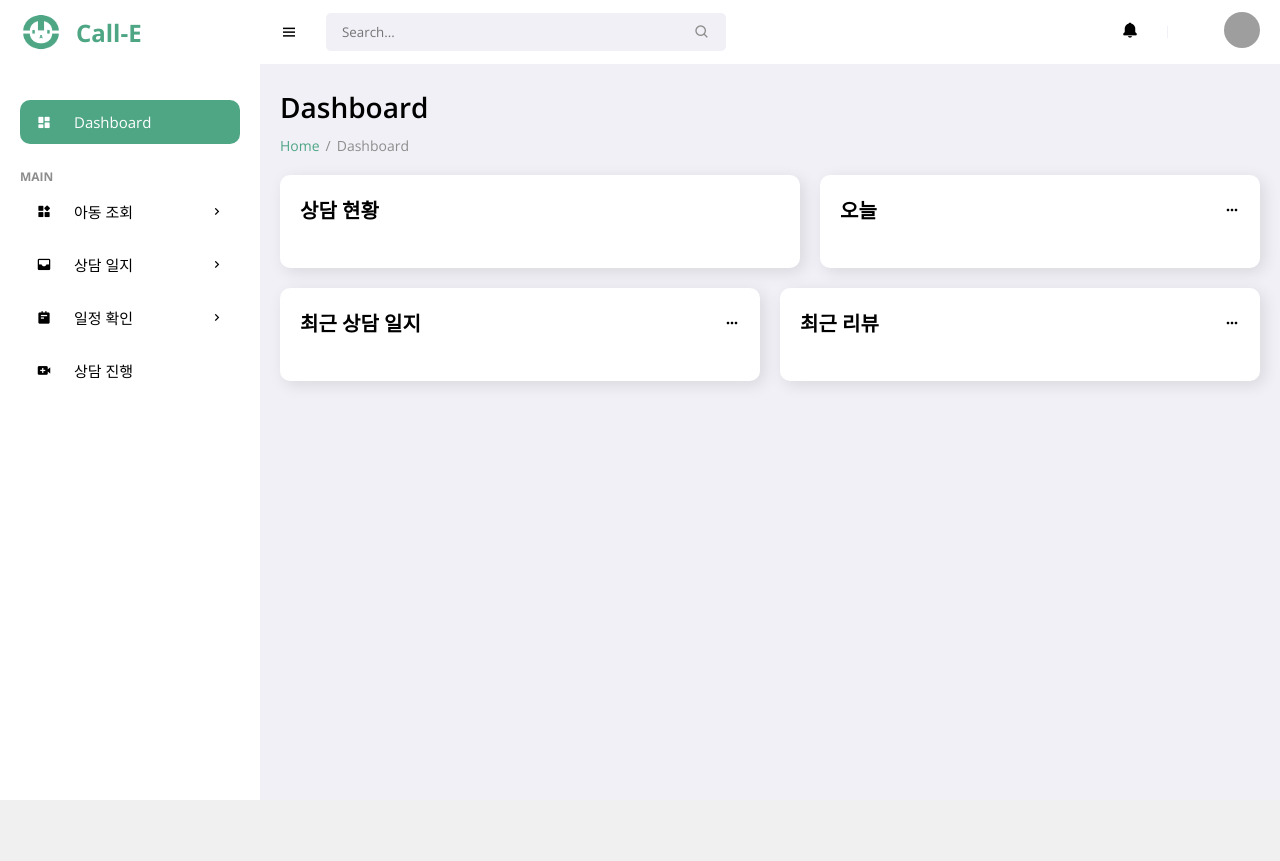
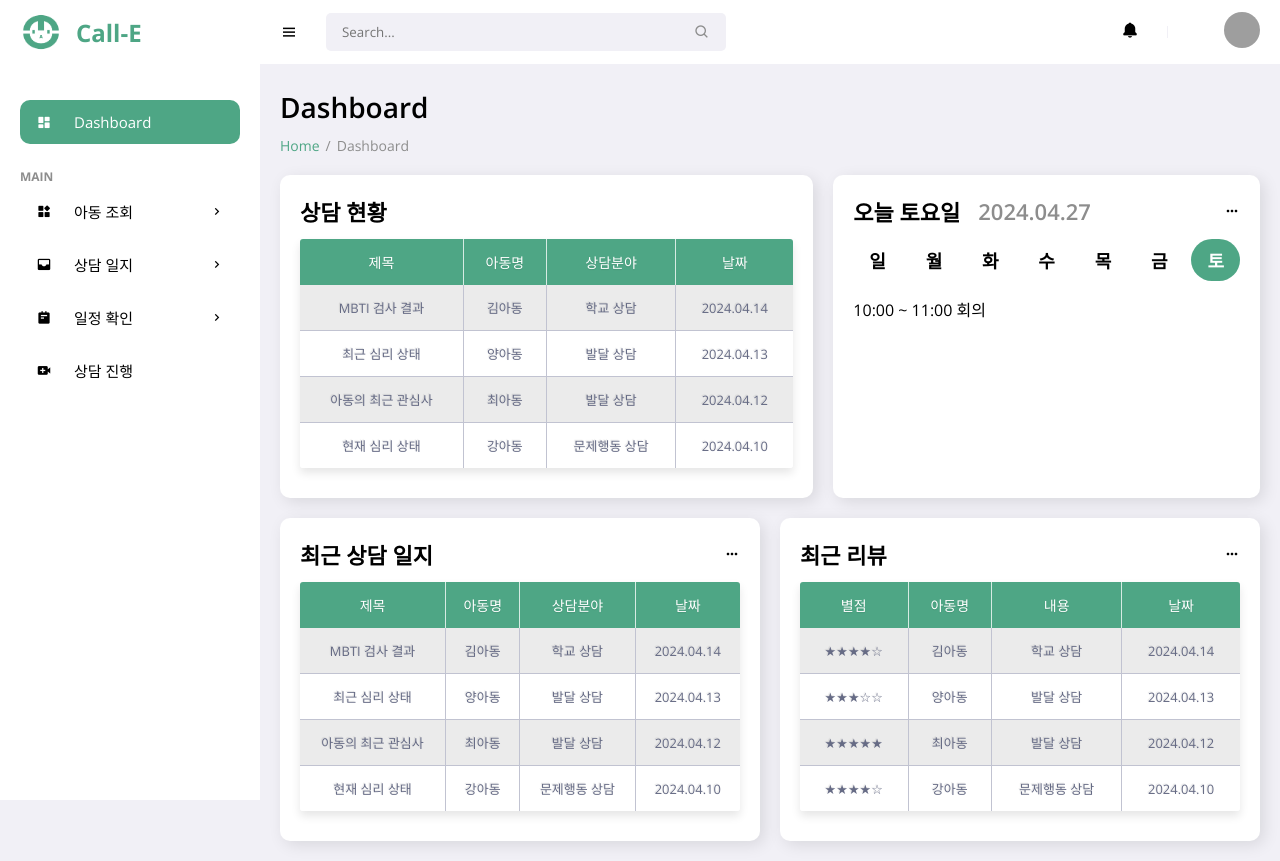
Before and after one commit to leetoryy/Capstone_Call-E, a Python web app: template templates/counselor/counselor_home.html in a window 1280 px wide. Before the commit the page ends 800 px from the top, so only its background shows below. Run offline with Jinja, Linux system fonts and the light colour scheme; the template is opened without the code that fills it, so the values that code supplies are empty; grey boxes are pictures that could not be loaded.

Commit message:
[Feat] 상담사 대시보드 일정 달력 날짜 기능 추가

```diff
--- a/static/css/counselor/counselor_home.css
+++ b/static/css/counselor/counselor_home.css
@@ -427,7 +373,7 @@ main .data .content-data3 {
   box-shadow: 4px 4px 16px rgba(0, 0, 0, 0.1);
 }
 main .data .content-data2 {
-  flex-grow: 3;
+  flex-grow: 5;
   flex-basis: 400px;
   padding: 20px;
   background: var(--light);
@@ -446,20 +392,20 @@ main .content-data2 .head {
   display: flex;
   justify-content: space-between;
   align-items: center;
-  margin-bottom: 24px;
+  margin-bottom: 12px;
 }
 main .content-data .head {
   display: flex;
   justify-content: space-between;
   align-items: center;
-  margin-bottom: 24px;
+  margin-bottom: 12px;
 }
 main .content-data2 .head h3 {
-  font-size: 20px;
+  font-size: 22px;
   font-weight: 600;
 }
 main .content-data .head h3 {
-  font-size: 20px;
+  font-size: 22px;
   font-weight: 600;
 }
 main .content-data .head .menu {
@@ -501,6 +447,57 @@ main .content-data .head .menu-link a:hover {
   background: var(--grey);
 }
 
+/* 오늘 일정 달력 */
+
+.date-head {
+  display: flex;
+  align-items: center;
+  justify-content: space-between;
+}
+
+.date-full {
+  margin-left: 18px;
+  color: var(--dark-grey);
+}
+
+.week-days {
+  display: flex;
+  justify-content: space-between;
+  margin-bottom: 16px;
+}
+
+.week-days button {
+  background: none;
+  border: none;
+  font-weight: bold;
+  padding: 8px 16px; /* 버튼 내부 여백 */
+  cursor: pointer;
+  font-size: 18px;
+}
+
+.week-days button.active {
+  background-color: var(--primary-color);
+  color: white;
+  border-radius: 50px; /* 버튼 모서리 둥글게 */
+}
+
+.schedule-item {
+  display: flex;
+  align-items: center;
+  justify-content: space-between;
+  margin-bottom: 8px;
+}
+
+.schedule-item .time {
+  font-weight: bold;
+  margin-right: 16px;
+}
+
+.schedule-item .activity {
+  border-radius: 5px;
+  padding: 4px 8px;
+}
+
 main form {
   margin-top: 6px;
 }
@@ -540,7 +537,7 @@ main .btn-send:hover {
   background: white;
   border-radius: 3px;
   border-collapse: collapse;
-  height: 320px;
+  width: 100%;
   margin-top: 10px;
   margin-bottom: 10px;
   padding: 5px;
--- /dev/null
+++ b/static/javascript/counselor/counselor_home.js
@@ -0,0 +1,138 @@
+// SIDEBAR DROPDOWN
+const allDropdown = document.querySelectorAll("#sidebar .side-dropdown");
+const sidebar = document.getElementById("sidebar");
+
+allDropdown.forEach((item) => {
+  const a = item.parentElement.querySelector("a:first-child");
+  a.addEventListener("click", function (e) {
+    e.preventDefault();
+
+    if (!this.classList.contains("active")) {
+      allDropdown.forEach((i) => {
+        const aLink = i.parentElement.querySelector("a:first-child");
+
+        aLink.classList.remove("active");
+        i.classList.remove("show");
+      });
+    }
+
+    this.classList.toggle("active");
+    item.classList.toggle("show");
+  });
+});
+
+// SIDEBAR COLLAPSE
+const toggleSidebar = document.querySelector("nav .toggle-sidebar");
+const allSideDivider = document.querySelectorAll("#sidebar .divider");
+
+if (sidebar.classList.contains("hide")) {
+  allSideDivider.forEach((item) => {
+    item.textContent = "-";
+  });
+  allDropdown.forEach((item) => {
+    const a = item.parentElement.querySelector("a:first-child");
+    a.classList.remove("active");
+    item.classList.remove("show");
+  });
+} else {
+  allSideDivider.forEach((item) => {
+    item.textContent = item.dataset.text;
+  });
+}
+
+toggleSidebar.addEventListener("click", function () {
+  sidebar.classList.toggle("hide");
+
+  if (sidebar.classList.contains("hide")) {
+    allSideDivider.forEach((item) => {
+      item.textContent = "-";
+    });
+
+    allDropdown.forEach((item) => {
+      const a = item.parentElement.querySelector("a:first-child");
+      a.classList.remove("active");
+      item.classList.remove("show");
+    });
+  } else {
+    allSideDivider.forEach((item) => {
+      item.textContent = item.dataset.text;
+    });
+  }
+});
+
+sidebar.addEventListener("mouseleave", function () {
+  if (this.classList.contains("hide")) {
+    allDropdown.forEach((item) => {
+      const a = item.parentElement.querySelector("a:first-child");
+      a.classList.remove("active");
+      item.classList.remove("show");
+    });
+    allSideDivider.forEach((item) => {
+      item.textContent = "-";
+    });
+  }
+});
+
+sidebar.addEventListener("mouseenter", function () {
+  if (this.classList.contains("hide")) {
+    allDropdown.forEach((item) => {
+      const a = item.parentElement.querySelector("a:first-child");
+      a.classList.remove("active");
+      item.classList.remove("show");
+    });
+    allSideDivider.forEach((item) => {
+      item.textContent = item.dataset.text;
+    });
+  }
+});
+
+// PROFILE DROPDOWN
+const profile = document.querySelector("nav .profile");
+const imgProfile = profile.querySelector("img");
+const dropdownProfile = profile.querySelector(".profile-link");
+
+imgProfile.addEventListener("click", function () {
+  dropdownProfile.classList.toggle("show");
+});
+
+// MENU
+const allMenu = document.querySelectorAll("main .content-data .head .menu");
+
+allMenu.forEach((item) => {
+  const icon = item.querySelector(".icon");
+  const menuLink = item.querySelector(".menu-link");
+
+  icon.addEventListener("click", function () {
+    menuLink.classList.toggle("show");
+  });
+});
+
+window.addEventListener("click", function (e) {
+  if (e.target !== imgProfile) {
+    if (e.target !== dropdownProfile) {
+      if (dropdownProfile.classList.contains("show")) {
+        dropdownProfile.classList.remove("show");
+      }
+    }
+  }
+
+  allMenu.forEach((item) => {
+    const icon = item.querySelector(".icon");
+    const menuLink = item.querySelector(".menu-link");
+
+    if (e.target !== icon) {
+      if (e.target !== menuLink) {
+        if (menuLink.classList.contains("show")) {
+          menuLink.classList.remove("show");
+        }
+      }
+    }
+  });
+});
+
+// PROGRESSBAR
+const allProgress = document.querySelectorAll("main .card .progress");
+
+allProgress.forEach((item) => {
+  item.style.setProperty("--value", item.dataset.value);
+});
--- /dev/null
+++ b/static/javascript/counselor/date_day.js
@@ -0,0 +1,32 @@
+// 요일 버튼을 활성화하는 함수
+function setActiveDayButton(day) {
+  const dayButtons = document.querySelectorAll(".day");
+  // index가 아닌 버튼의 텍스트 내용으로 판별하도록 변경
+  dayButtons.forEach((button) => {
+    if (button.textContent.includes(day)) {
+      button.classList.add("active");
+    } else {
+      button.classList.remove("active");
+    }
+  });
+}
+
+// 오늘 날짜와 요일을 설정하는 함수
+function setCurrentDate() {
+  const currentDateElement = document.getElementById("current-date");
+  const currentDayElement = document.getElementById("current-day");
+  const date = new Date();
+  const day = date.getDay();
+  const year = date.getFullYear();
+  const month = date.getMonth() + 1;
+  const dayOfMonth = date.getDate();
+  const dayNames = ["일", "월", "화", "수", "목", "금", "토"];
+
+  currentDayElement.textContent = `오늘 ${dayNames[day]}요일`; // 수정된 텍스트 콘텐츠
+  currentDateElement.textContent = `${year}.${month < 10 ? `0${month}` : month}.${dayOfMonth < 10 ? `0${dayOfMonth}` : dayOfMonth}`;
+
+  setActiveDayButton(dayNames[day]); // 함수 호출에 dayNames[day] 문자열을 전달
+}
+
+// 페이지 로드 시 함수 실행
+document.addEventListener("DOMContentLoaded", setCurrentDate);
--- a/templates/counselor/counselor_home.html
+++ b/templates/counselor/counselor_home.html
@@ -17,34 +17,30 @@
     <section id="sidebar">
       <a href="/counselor_home" class="brand"><img src="/static/images/icon.png" width="50" alt="" />Call-E</a>
       <ul class="side-menu">
-        <li>
-          <a href="/counselor_home" class="active"><i class="bx bxs-dashboard icon"></i> Dashboard</a>
-        </li>
+        <li><a href="/counselor_home" class="active"><i class='bx bxs-dashboard icon' ></i> Dashboard</a></li>
         <li class="divider" data-text="main">Main</li>
         <li>
-          <a href="#"><i class="bx bxs-widget icon"></i> 아동 조회 <i class="bx bx-chevron-right icon-right"></i></a>
+          <a href="#"><i class='bx bxs-widget icon' ></i> 아동 조회 <i class='bx bx-chevron-right icon-right' ></i></a>
           <ul class="side-dropdown">
             <li><a href="/child_list">모든 아동 조회</a></li>
             <li><a href="/child_list">담당 아동 조회</a></li>
           </ul>
         </li>
         <li>
-          <a href="#"><i class="bx bxs-inbox icon"></i> 상담 일지 <i class="bx bx-chevron-right icon-right"></i></a>
+          <a href="#"><i class='bx bxs-inbox icon' ></i> 상담 일지 <i class='bx bx-chevron-right icon-right' ></i></a>
           <ul class="side-dropdown">
             <li><a href="#">상담 일지 조회</a></li>
             <li><a href="#">상담 일지 작성</a></li>
           </ul>
         </li>
         <li>
-          <a href="#"><i class="bx bxs-notepad icon"></i> 일정 확인 <i class="bx bx-chevron-right icon-right"></i></a>
+          <a href="#"><i class='bx bxs-notepad icon' ></i> 일정 확인 <i class='bx bx-chevron-right icon-right' ></i></a>
           <ul class="side-dropdown">
             <li><a href="#">월별 일정 확인</a></li>
             <li><a href="#">주간 일정 확인</a></li>
           </ul>
         </li>
-        <li>
-          <a href="/counseling"><i class="bx bxs-video-plus icon"></i> 상담 진행 </a>
-        </li>
+        <li><a href="/counsel_counseling"><i class='bx bxs-video-plus icon'></i> 상담 진행 </a></li>
       </ul>
     </section>
     <!-- SIDEBAR -->
@@ -53,30 +49,24 @@
     <section id="content">
       <!-- NAVBAR -->
       <nav>
-        <i class="bx bx-menu toggle-sidebar"></i>
+        <i class='bx bx-menu toggle-sidebar' ></i>
         <form action="#">
           <div class="form-group">
-            <input type="text" placeholder="Search..." />
-            <i class="bx bx-search icon"></i>
+            <input type="text" placeholder="Search...">
+            <i class='bx bx-search icon' ></i>
           </div>
         </form>
         <a href="#" class="nav-link">
-          <i class="bx bxs-bell icon"></i>
+          <i class='bx bxs-bell icon' ></i>
         </a>
         <span class="divider"></span>
         <span id="counselorNameSpan">{{ counselor_name }}</span>
         <div class="profile">
-          <img src="https://cdn-icons-png.flaticon.com/512/3135/3135789.png" alt="" />
+          <img src="https://cdn-icons-png.flaticon.com/512/3135/3135789.png" alt="">
           <ul class="profile-link">
-            <li>
-              <a href="#"><i class="bx bxs-user-circle icon"></i> Profile</a>
-            </li>
-            <li>
-              <a href="#"><i class="bx bxs-cog"></i> Settings</a>
-            </li>
-            <li>
-              <a href="#"><i class="bx bxs-log-out-circle"></i> Logout</a>
-            </li>
+            <li><a href="#"><i class='bx bxs-user-circle icon' ></i> Profile</a></li>
+            <li><a href="#"><i class='bx bxs-cog' ></i> Settings</a></li>
+            <li><a href="#"><i class='bx bxs-log-out-circle' ></i> Logout</a></li>
           </ul>
         </div>
       </nav>
@@ -96,12 +86,72 @@
           <div class="head">
             <h3>상담 현황</h3>
           </div>
+          <div class="table-list">
+            <table class="table-fill">
+            <thead class="table-head">
+              <tr>
+              <th class="text-center">제목</th>
+              <th class="text-center">아동명</th>
+              <th class="text-center">상담분야</th>
+              <th class="text-center">날짜</th>
+              </tr>
+            </thead>
+            <tbody class="table-hover">
+              <tr>
+              <td class="text-center">MBTI 검사 결과</td>
+              <td class="text-center">김아동</td>
+              <td class="text-center">학교 상담</td>
+              <td class="text-center">2024.04.14</td>
+              </tr>
+
+              <tr>
+              <td class="text-center">최근 심리 상태</td>
+              <td class="text-center">양아동</td>
+              <td class="text-center">발달 상담</td>
+              <td class="text-center">2024.04.13</td>
+              </tr>
+
+              <tr>
+              <td class="text-center">아동의 최근 관심사</td>
+              <td class="text-center">최아동</td>
+              <td class="text-center">발달 상담</td>
+              <td class="text-center">2024.04.12</td>
+              </tr>
+
+              <tr>
+              <td class="text-center">현재 심리 상태</td>
+              <td class="text-center">강아동</td>
+              <td class="text-center">문제행동 상담</td>
+              <td class="text-center">2024.04.10</td>
+              </tr>
+            </tbody>
+            </table>
+          </div>
           </div>
           <div class="content-data">
           <div class="head">
-              <h3>오늘</h3>
+            <div class="date-head">
+            <h3 id="current-day">오늘 화요일</h3>
+            <h3 id="current-date" class="date-full">2024.04.16</h3>
+            </div>
             <div class="menu">
             <i class="bx bx-dots-horizontal-rounded icon"></i>
+            </div>
+          </div>
+          <div class="schedule-container">
+            <div class="week-days">
+            <button class="day">일</button>
+            <button class="day">월</button>
+            <button class="day">화</button>
+            <button class="day">수</button>
+            <button class="day">목</button>
+            <button class="day">금</button>
+            <button class="day">토</button>
+            </div>
+            <div class="schedule">
+              <span class="time">10:00 ~ 11:00</span>
+              <span class="activity">회의</span>
+            </div>
             </div>
           </div>
           </div>
@@ -114,6 +164,47 @@
             <i class="bx bx-dots-horizontal-rounded icon"></i>
             </div>
           </div>
+          <div class="table-list">
+            <table class="table-fill">
+            <thead class="table-head">
+              <tr>
+              <th class="text-center">제목</th>
+              <th class="text-center">아동명</th>
+              <th class="text-center">상담분야</th>
+              <th class="text-center">날짜</th>
+              </tr>
+            </thead>
+            <tbody class="table-hover">
+              <tr>
+              <td class="text-center">MBTI 검사 결과</td>
+              <td class="text-center">김아동</td>
+              <td class="text-center">학교 상담</td>
+              <td class="text-center">2024.04.14</td>
+              </tr>
+
+              <tr>
+              <td class="text-center">최근 심리 상태</td>
+              <td class="text-center">양아동</td>
+              <td class="text-center">발달 상담</td>
+              <td class="text-center">2024.04.13</td>
+              </tr>
+
+              <tr>
+              <td class="text-center">아동의 최근 관심사</td>
+              <td class="text-center">최아동</td>
+              <td class="text-center">발달 상담</td>
+              <td class="text-center">2024.04.12</td>
+              </tr>
+
+              <tr>
+              <td class="text-center">현재 심리 상태</td>
+              <td class="text-center">강아동</td>
+              <td class="text-center">문제행동 상담</td>
+              <td class="text-center">2024.04.10</td>
+              </tr>
+            </tbody>
+            </table>
+          </div>
           </div>
           <div class="content-data">
           <div class="head">
@@ -122,12 +213,55 @@
             <i class="bx bx-dots-horizontal-rounded icon"></i>
             </div>
           </div>
+          <div class="table-list">
+            <table class="table-fill">
+            <thead class="table-head">
+              <tr>
+              <th class="text-center">별점</th>
+              <th class="text-center">아동명</th>
+              <th class="text-center">내용</th>
+              <th class="text-center">날짜</th>
+              </tr>
+            </thead>
+            <tbody class="table-hover">
+              <tr>
+              <td class="text-center">★★★★☆</td>
+              <td class="text-center">김아동</td>
+              <td class="text-center">학교 상담</td>
+              <td class="text-center">2024.04.14</td>
+              </tr>
+
+              <tr>
+              <td class="text-center">★★★☆☆</td>
+              <td class="text-center">양아동</td>
+              <td class="text-center">발달 상담</td>
+              <td class="text-center">2024.04.13</td>
+              </tr>
+
+              <tr>
+              <td class="text-center">★★★★★</td>
+              <td class="text-center">최아동</td>
+              <td class="text-center">발달 상담</td>
+              <td class="text-center">2024.04.12</td>
+              </tr>
+
+              <tr>
+              <td class="text-center">★★★★☆</td>
+              <td class="text-center">강아동</td>
+              <td class="text-center">문제행동 상담</td>
+              <td class="text-center">2024.04.10</td>
+              </tr>
+            </tbody>
+            </table>
+          </div>
           </div>
         </div>
         </main>
       <!-- MAIN -->
     </section>
     <!-- NAVBAR -->
+    <!-- JS -->
     <script src="/static/javascript/counselor/counselor_home.js"></script>
+    <script src="/static/javascript/counselor/date_day.js"></script>
   </body>
 </html>
```
Also changed, not shown: other parts of static/css/counselor/counselor_home.css (+5 -61 lines), static/javascript/counselor/home.js (deleted, +0 -159 lines). Lines whose indentation alone changed are shown as unchanged.
